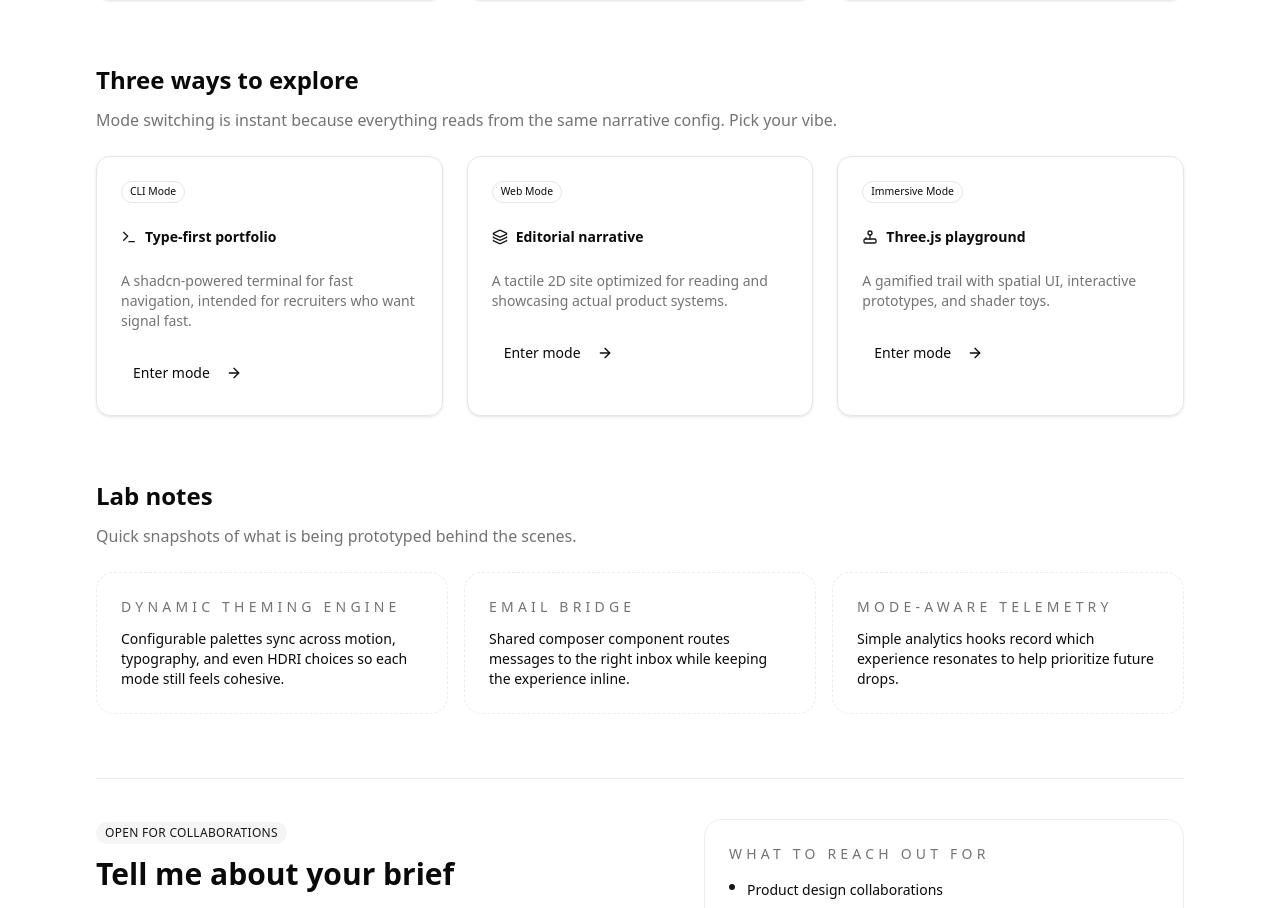
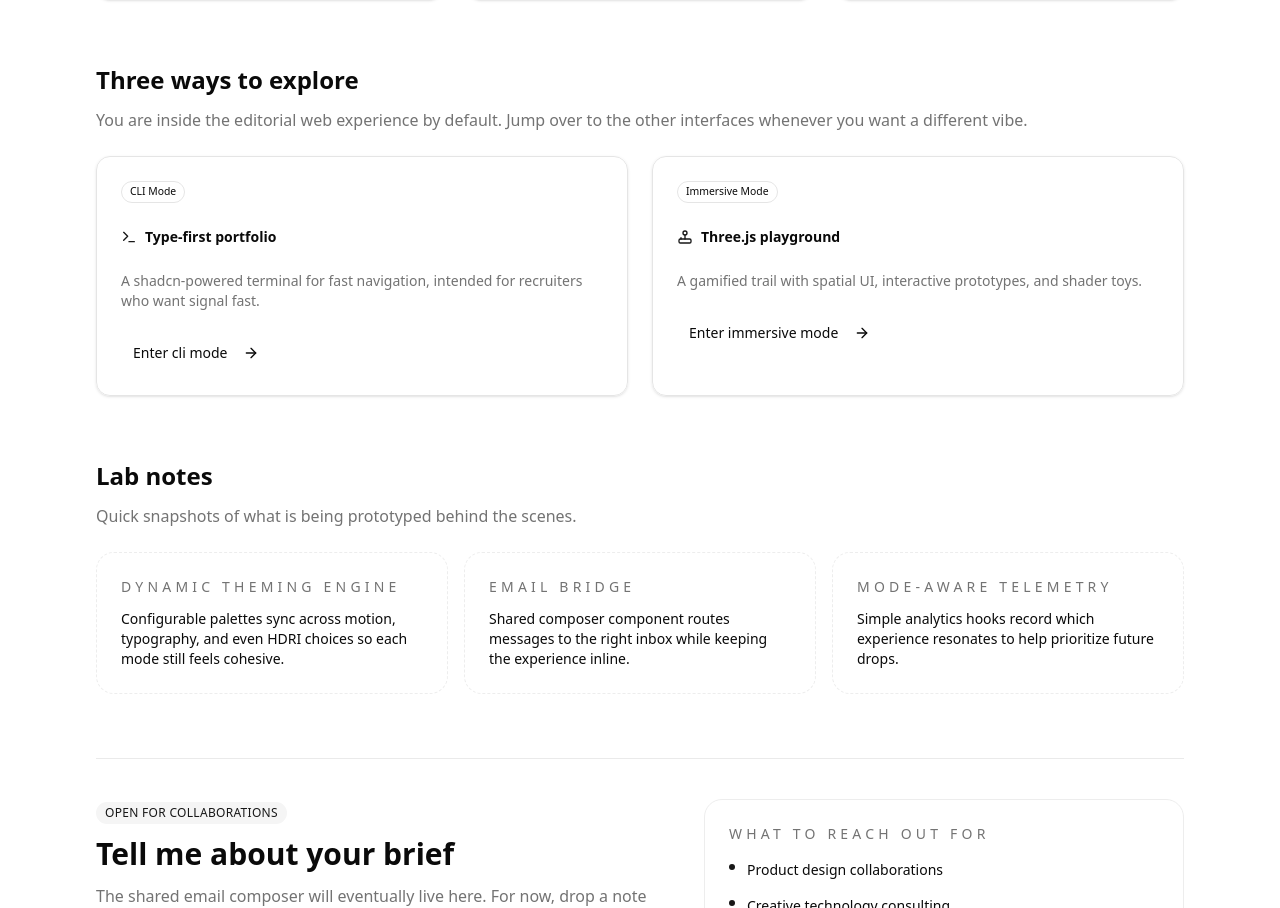
Before and after one commit to Hestice/custillano-dev, a Next.js app: page / in a window 1280 px wide. Shown: the part 796-1704 px from the top of the page. Built offline with nearby package versions, Linux system fonts and the light colour scheme.

Commit message:
adjustment: use web mode by default

```diff
--- a/app/(web)/page.tsx
+++ b/app/(web)/page.tsx
@@ -51,14 +51,6 @@ const modePreviews = [
       "A shadcn-powered terminal for fast navigation, intended for recruiters who want signal fast.",
     href: "/terminal",
     icon: Terminal,
-  },
-  {
-    label: "Web Mode",
-    title: "Editorial narrative",
-    description:
-      "A tactile 2D site optimized for reading and showcasing actual product systems.",
-    href: "/",
-    icon: Layers,
   },
   {
     label: "Immersive Mode",
@@ -178,11 +170,11 @@ function Modes() {
       <div className="flex flex-col gap-3">
         <h2 className="text-2xl font-semibold">Three ways to explore</h2>
         <p className="text-muted-foreground">
-          Mode switching is instant because everything reads from the same
-          narrative config. Pick your vibe.
+          You are inside the editorial web experience by default. Jump over to
+          the other interfaces whenever you want a different vibe.
         </p>
       </div>
-      <div className="grid gap-6 md:grid-cols-3">
+      <div className="grid gap-6 md:grid-cols-2">
         {modePreviews.map((mode) => {
           const Icon = mode.icon;
           return (
@@ -203,7 +195,7 @@ function Modes() {
               <CardFooter className="pt-0">
                 <Button variant="ghost" className="px-0" asChild>
                   <Link href={mode.href}>
-                    Enter mode
+                    Enter {mode.label.toLowerCase()}
                     <ArrowRight className="ml-2 size-4" />
                   </Link>
                 </Button>
```
